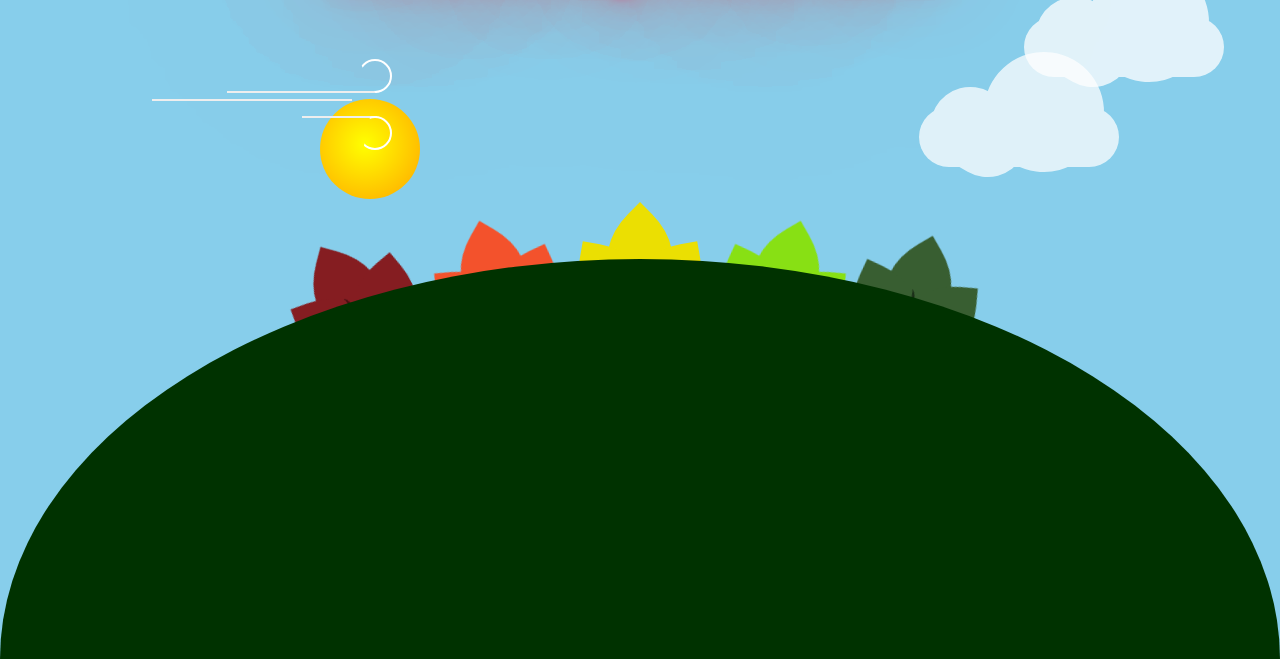
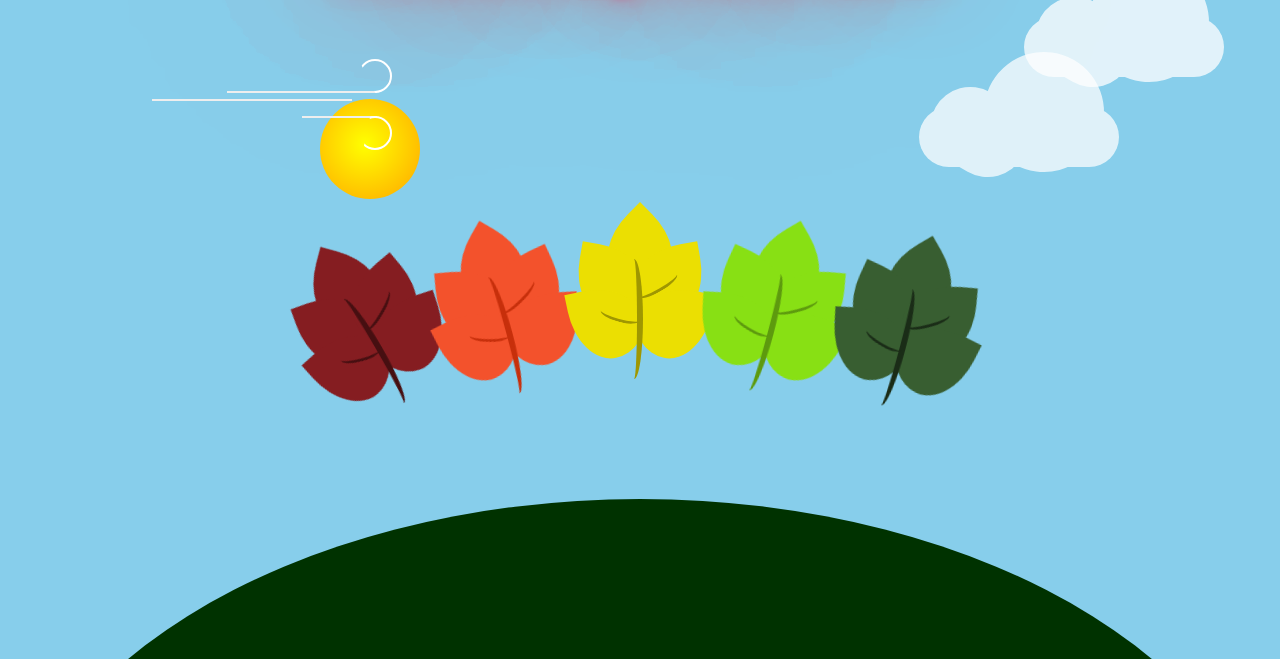
Before and after one commit to Jeve-Stobs/Sun-Anim, a plain HTML site: page index.html in a window 1280 px wide. Shown: the part 141-800 px from the top of the page. Drawn offline with Linux system fonts and the light colour scheme; a web font is replaced by a local one.

Commit message:
optimization of css

```diff
--- a/style5.css
+++ b/style5.css
@@ -29,7 +29,7 @@
   .ground {
     position: absolute;
     border-radius: 50%;
-    top: 50vh;
+    top: 80vh;
     animation: 8s infinite darken;
   }
 
```
